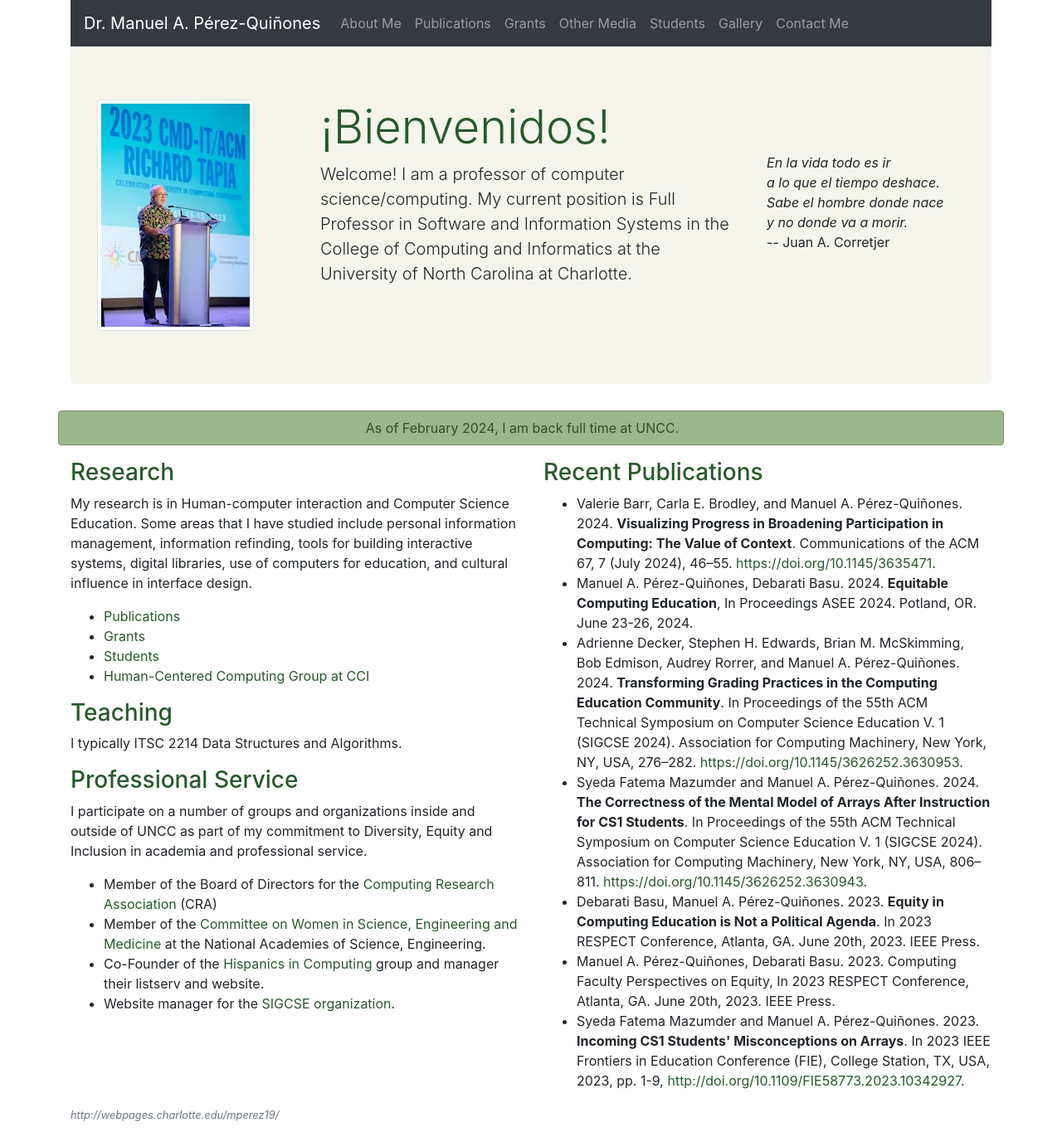
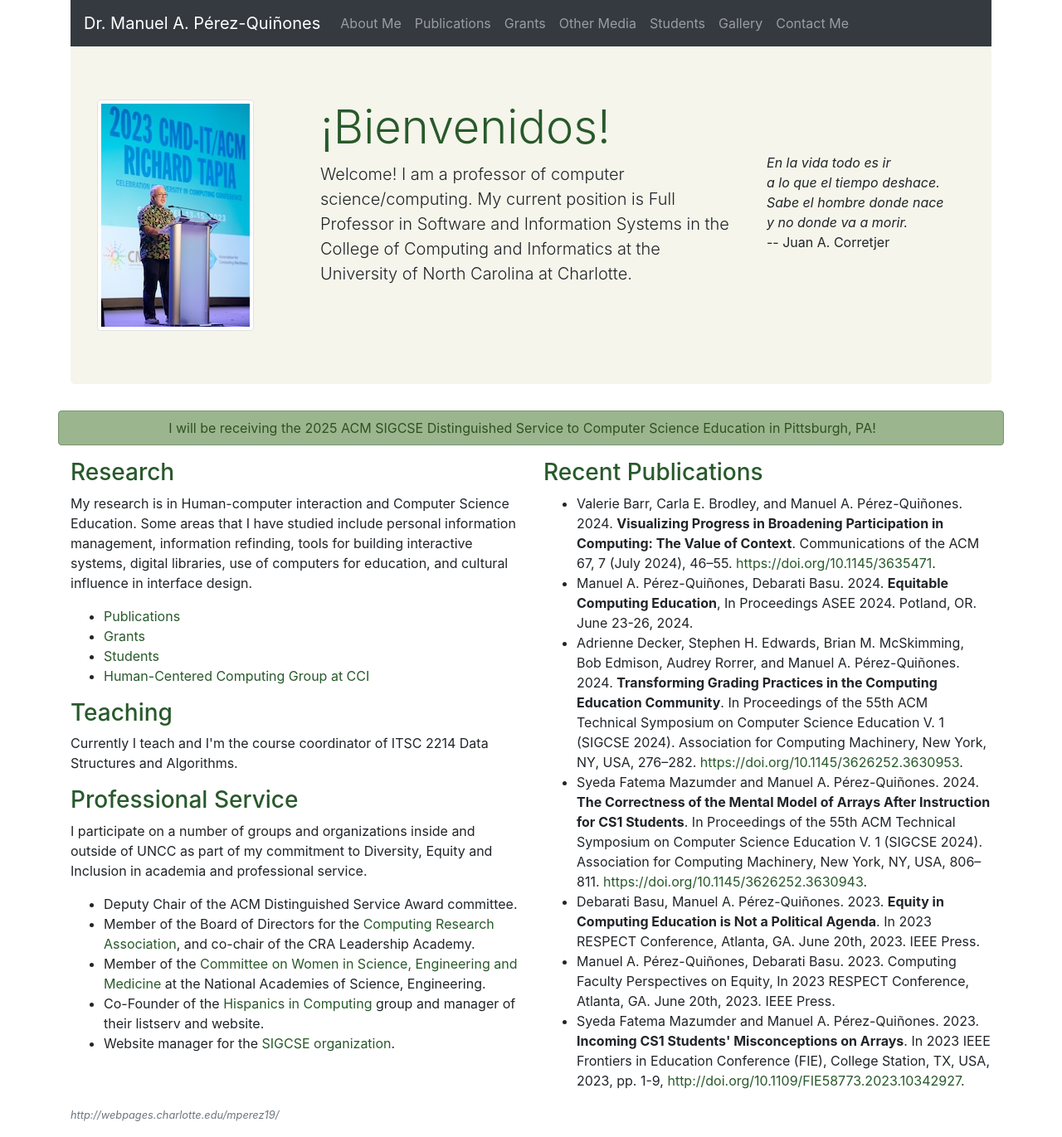
Before and after one commit to mapq/mapq.github.io, a Jekyll site: the page built from index.html, in a window 1280 px wide. Shown: the whole page at 83% size. Built offline with Jekyll 4.4.1, drawn with Linux system fonts in a browser that asks for light colours.

Commit message:
SIGCSE Award
Added an entry for the sigcse award.

```diff
--- a/index.html
+++ b/index.html
@@ -30,7 +30,7 @@ title: Home
 
 <div class="row">
   <div class="col-md-12 alert alert-success text-center" role="alert">
-    As of February 2024, I am back full time at UNCC.
+    I will be receiving the 2025 ACM SIGCSE Distinguished Service to Computer Science Education in Pittsburgh, PA!
   </div>
 </div>
 
@@ -50,18 +50,20 @@ title: Home
     -->
 
     <h3>Teaching</h3>
-    <p>I typically ITSC 2214 Data Structures and Algorithms.</p>
+    <p>Currently I teach and I'm the course coordinator of ITSC 2214 Data Structures and Algorithms.</p>
 
     <h3>Professional Service</h3>
     <p>I participate on a number of groups and organizations inside and outside of UNCC as part of my commitment to Diversity, Equity and Inclusion in academia and professional service.</p>
 
     <ul>
 
-      <li>Member of the Board of Directors for the <a href="https://cra.org/">Computing Research Association</a> (CRA)</li>
+      <li>Deputy Chair of the ACM Distinguished Service Award committee.</li>
+
+      <li>Member of the Board of Directors for the <a href="https://cra.org/">Computing Research Association</a>, and co-chair of the CRA Leadership Academy.</li>
 
       <li>Member of the <a href="https://www.nationalacademies.org/cwsem/committee-on-women-in-science-engineering-and-medicine">Committee on Women in Science, Engineering and Medicine</a> at the National Academies of Science, Engineering.</li>
 
-      <li>Co-Founder of the <a href="http://hispanicsincomputing.org">Hispanics in Computing</a> group and manager their listserv and website.</li>
+      <li>Co-Founder of the <a href="http://hispanicsincomputing.org">Hispanics in Computing</a> group and manager of their listserv and website.</li>
 
       <li>Website manager for the <a href="http://sigcse.org">SIGCSE organization</a>.</li>
     </ul>
```
